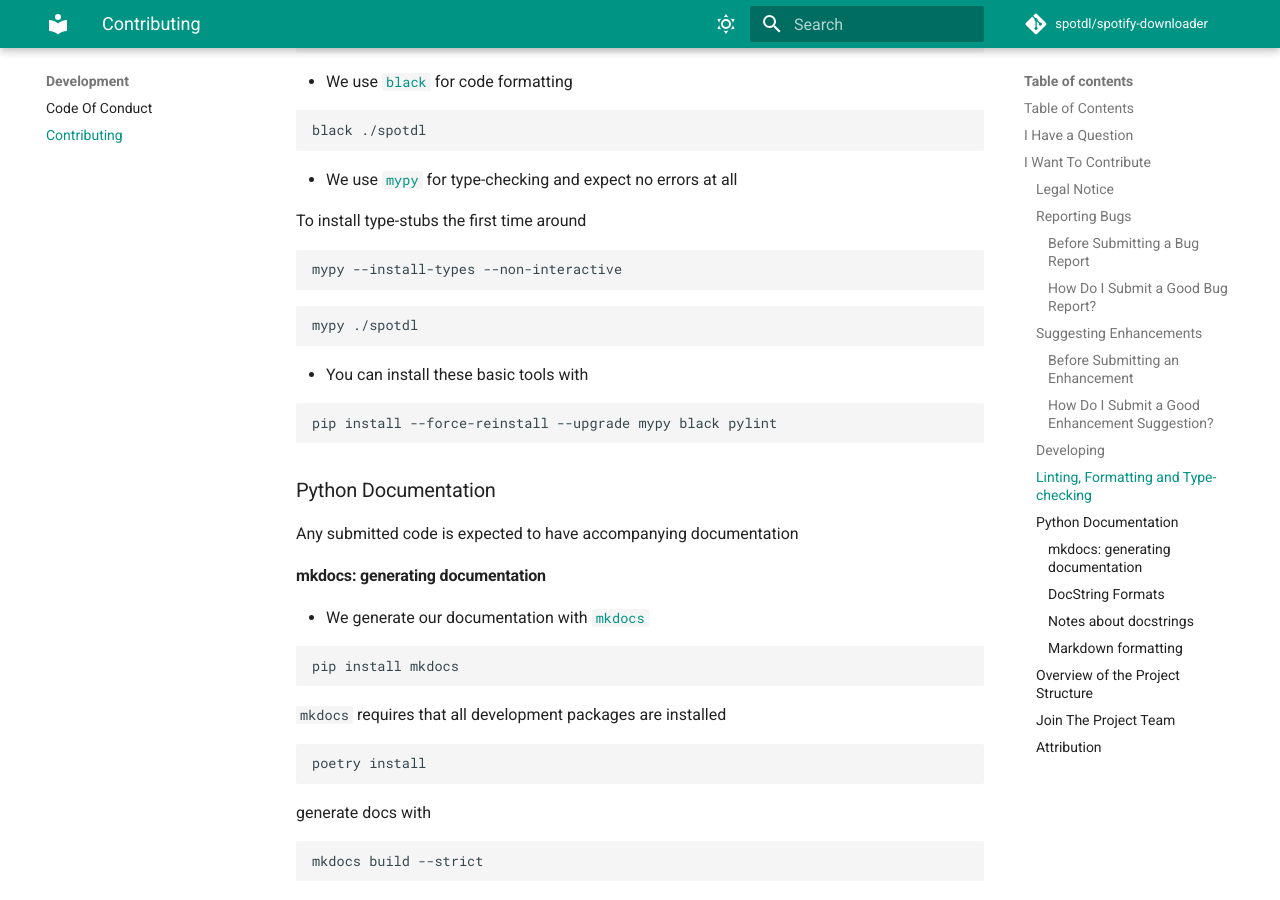
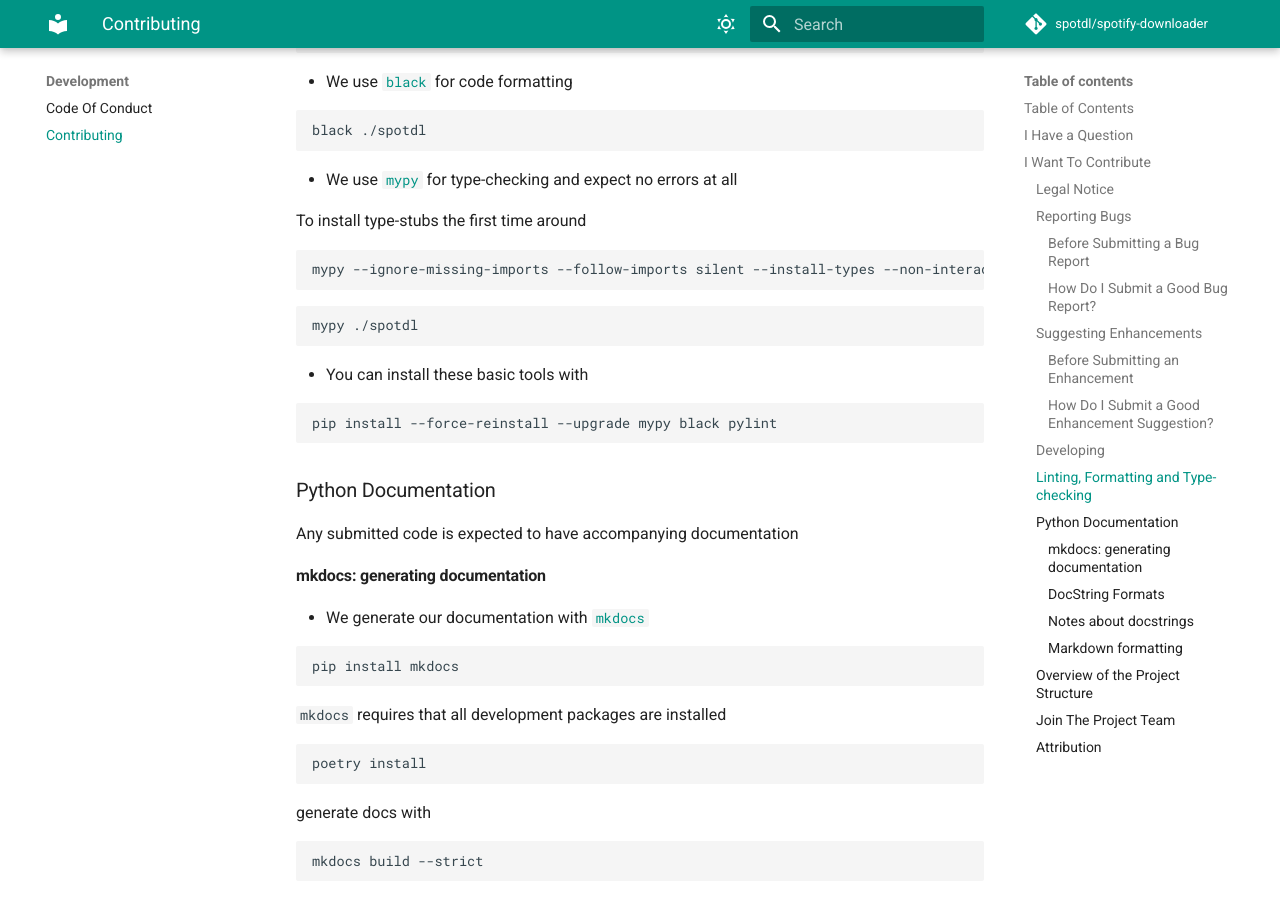
Before and after one commit to spotDL/spotify-downloader, an MkDocs documentation site: the page built from docs/CONTRIBUTING.md, in a window 1280 px wide and 900 px high, scrolled down 4493 px. Built offline with MkDocs 1.6.1 and Material for MkDocs 9.7.7, drawn with Linux system fonts in a browser that asks for light colours; comment, search, counter and statistics services are not loaded.

Commit message:
fix mypy instructions in contributing

````diff
--- a/docs/CONTRIBUTING.md
+++ b/docs/CONTRIBUTING.md
@@ -229,7 +229,7 @@
   To install type-stubs the first time around
 
   ```bash
-  mypy --install-types --non-interactive
+  mypy --ignore-missing-imports --follow-imports silent --install-types --non-interactive ./spotdl
   ```
 
   ```bash
````
